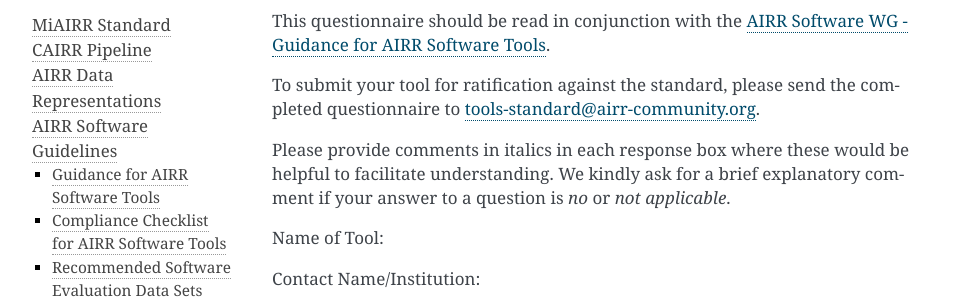
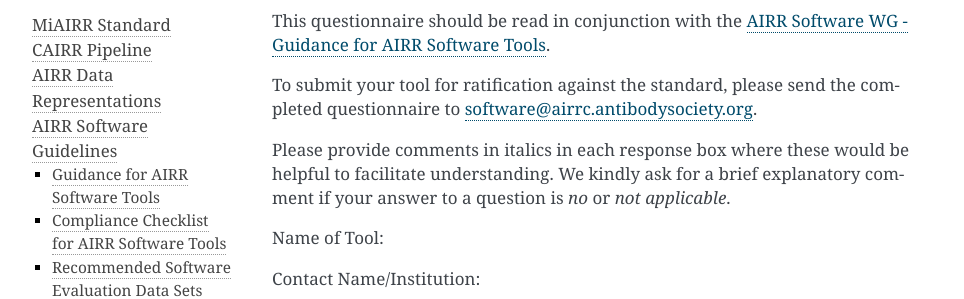
Before and after one commit to airr-community/airr-standards, a Sphinx documentation site: the page built from docs/swtools/airr_swtools_checklist.rst, in a window 1280 px wide. Shown: the part 247-546 px from the top of the page, without its empty margins (148-1112 px from the left). Built offline with Sphinx 7.4.7, drawn with Linux system fonts in a browser that asks for light colours; pages that are not in the unit, such as notebooks, are missing from menus.

Commit message:
Changed contact email (#159)
Changed software working group contact email in docs.

```diff
--- a/docs/swtools/airr_swtools_checklist.rst
+++ b/docs/swtools/airr_swtools_checklist.rst
@@ -8,7 +8,7 @@ Version 1.0 (when finalised)
 This questionnaire should be read in conjunction with the :ref:`ToolsStandard`.
 
 To submit your tool for ratification against the standard, please send the completed questionnaire
-to tools-standard@airr-community.org.
+to software@airrc.antibodysociety.org.
 
 Please provide comments in italics in each response box where these
 would be helpful to facilitate understanding. We kindly ask for a brief
```
